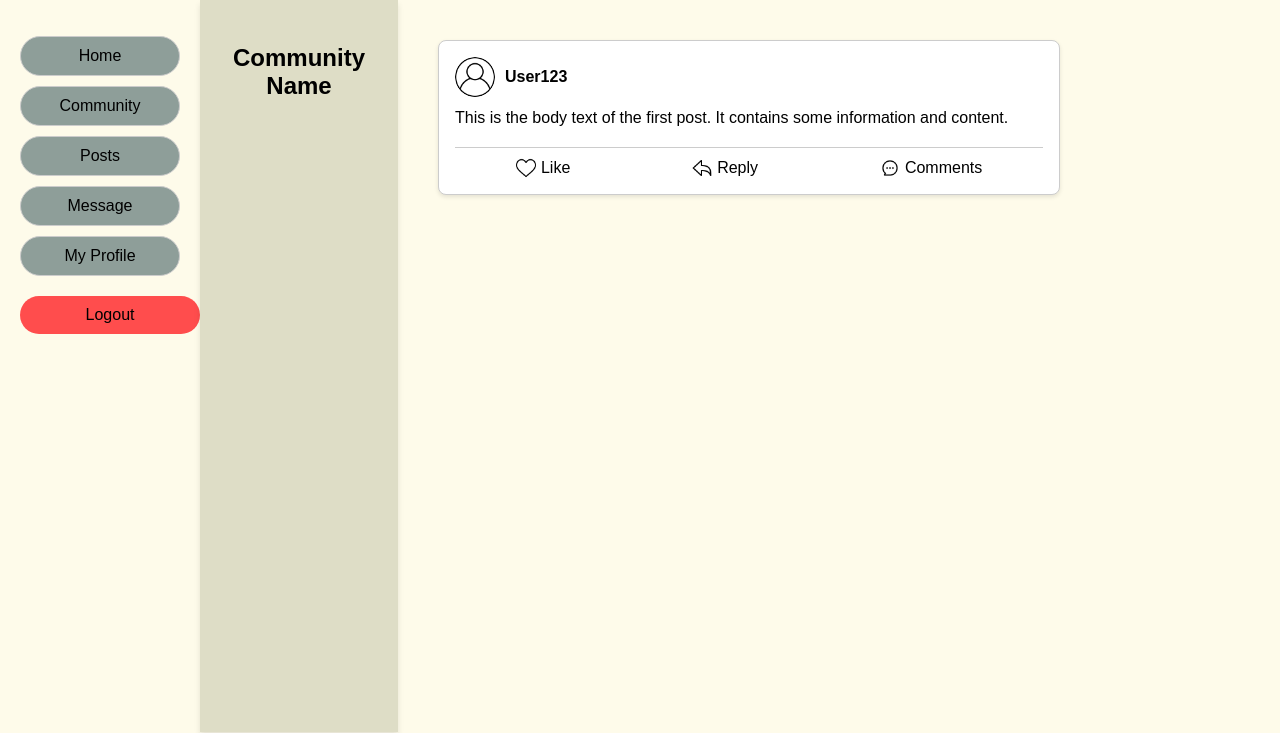
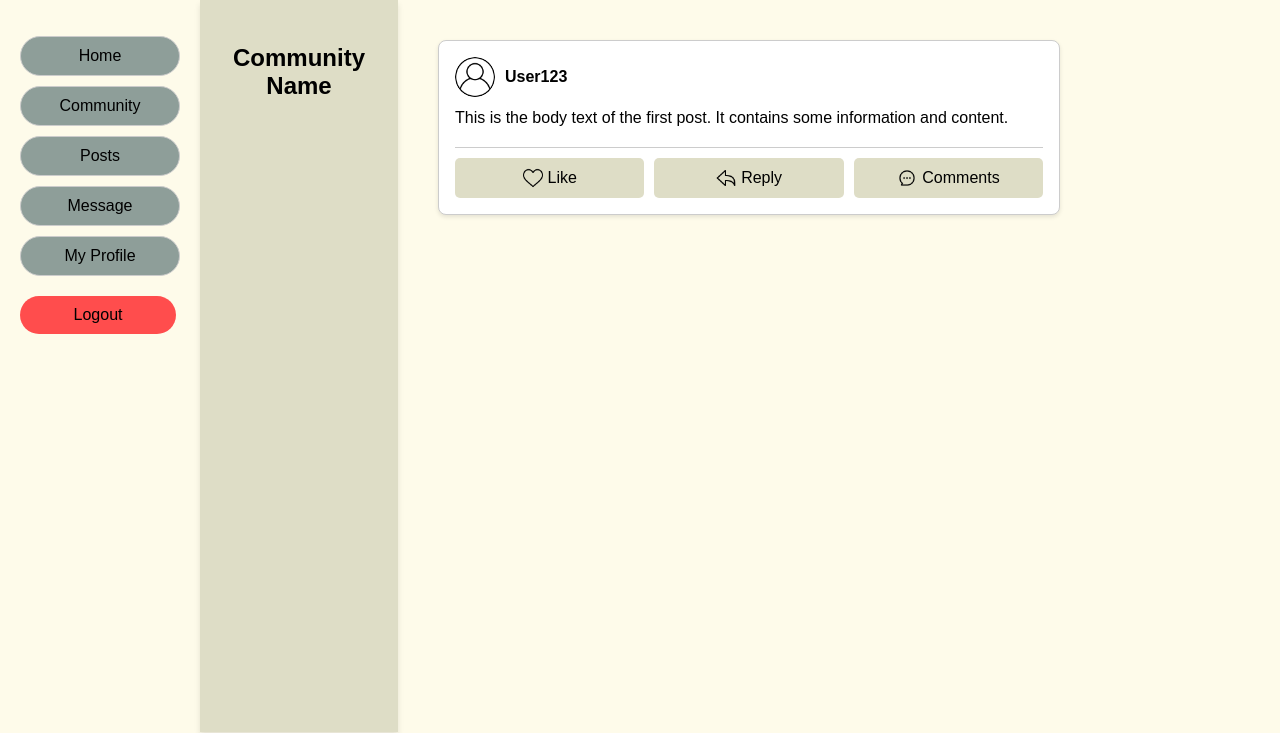
Before and after one commit to daniazie/DT_web_prototype, a Flask app: template templates/community/community_detail.html in a window 1280 px wide. Shown: the part 67-800 px from the top of the page. Run offline with Flask 3, Linux system fonts and the light colour scheme; the template is opened without the code that fills it, so the values that code supplies are empty.

Commit message:
fixed logout button and worked on community_detail

```diff
--- a/templates/base-login.html
+++ b/templates/base-login.html
@@ -64,7 +64,7 @@
 
         .logout-btn {
             display: block;
-            width: 100%;
+            width: 85%;
             padding: 10px;
             margin-top: 20px;
             text-align: center;
--- a/templates/community/community_detail.html
+++ b/templates/community/community_detail.html
@@ -42,10 +42,6 @@
         position: relative;
     }
 
-    .post:hover {
-        background-color: #d6d3c2;
-    }
-
     .post-header {
         display: flex;
         align-items: center;
@@ -74,12 +70,19 @@
         justify-content: space-around;
         border-top: 1px solid #ccc;
         padding-top: 10px;
+        gap: 10px;
     }
 
     .footer-item {
         display: flex;
         align-items: center;
+        justify-content: center;
         cursor: pointer;
+        background-color: #deddc6;
+        border-radius: 5px;
+        flex: 1;
+        padding: 10px;
+        box-sizing: border-box;
     }
 
     .footer-item img {
@@ -88,6 +91,27 @@
         margin-right: 5px;
     }
 
+    .comments-section, .reply-section {
+        display: none;
+        background-color: #f9f9f9;
+        padding: 10px;
+        margin-top: 10px;
+        border: 1px solid #ccc;
+        border-radius: 5px;
+    }
+
+    .comment {
+        margin-bottom: 10px;
+    }
+
+    .reply-input {
+        width: 100%;
+        padding: 8px;
+        margin-top: 5px;
+        border: 1px solid #ccc;
+        border-radius: 5px;
+        box-sizing: border-box;
+    }
 </style>
 
 {% endblock %}
@@ -108,24 +132,67 @@
                 This is the body text of the first post. It contains some information and content.
             </div>
             <div class="post-footer">
-                <div class="footer-item">
+                <div class="footer-item like-btn">
                     <img src="..\static\like.png" alt="Like Icon">
                     <span>Like</span>
                 </div>
-                <div class="footer-item">
+                <div class="footer-item reply-btn">
                     <img src="..\static\reply.png" alt="Reply Icon">
                     <span>Reply</span>
                 </div>
-                <div class="footer-item">
+                <div class="footer-item comments-btn">
                     <img src="..\static\comment.png" alt="Comments Icon">
                     <span>Comments</span>
                 </div>
+            </div>
+            <div class="reply-section">
+                <input type="text" class="reply-input" placeholder="Write a reply...">
+            </div>
+            <div class="comments-section">
+                <div class="comment">User456: This is a comment.</div>
+                <div class="comment">User789: This is another comment.</div>
+                <!-- Add more comments dynamically -->
             </div>
         </div>
         <!-- Add more posts as needed -->
     </div>
 </body>
 
+<script>
+    document.addEventListener('DOMContentLoaded', () => {
+        const replyBtns = document.querySelectorAll('.reply-btn');
+        const commentsBtns = document.querySelectorAll('.comments-btn');
+
+        replyBtns.forEach((btn, index) => {
+            btn.addEventListener('click', () => {
+                const replySection = document.querySelectorAll('.reply-section')[index];
+                replySection.style.display = replySection.style.display === 'block' ? 'none' : 'block';
+            });
+        });
+
+        commentsBtns.forEach((btn, index) => {
+            btn.addEventListener('click', () => {
+                const commentsSection = document.querySelectorAll('.comments-section')[index];
+                commentsSection.style.display = commentsSection.style.display === 'block' ? 'none' : 'block';
+            });
+        });
+
+        document.querySelectorAll('.reply-input').forEach((input, index) => {
+            input.addEventListener('keypress', (event) => {
+                if (event.key === 'Enter') {
+                    const commentsSection = document.querySelectorAll('.comments-section')[index];
+                    const newComment = document.createElement('div');
+                    newComment.classList.add('comment');
+                    newComment.textContent = `User: ${input.value}`;
+                    commentsSection.appendChild(newComment);
+                    input.value = '';
+                    commentsSection.style.display = 'block';
+                }
+            });
+        });
+    });
+</script>
+
 {% endblock %}
 
 </html>
```
Also changed, not shown: templates/base-guest.html (+0 -18 lines).
